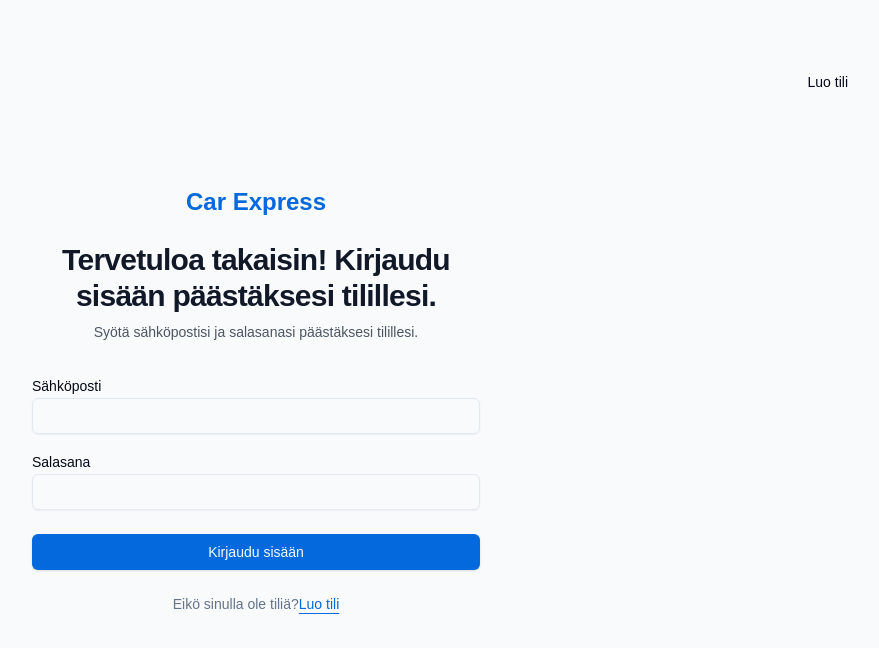
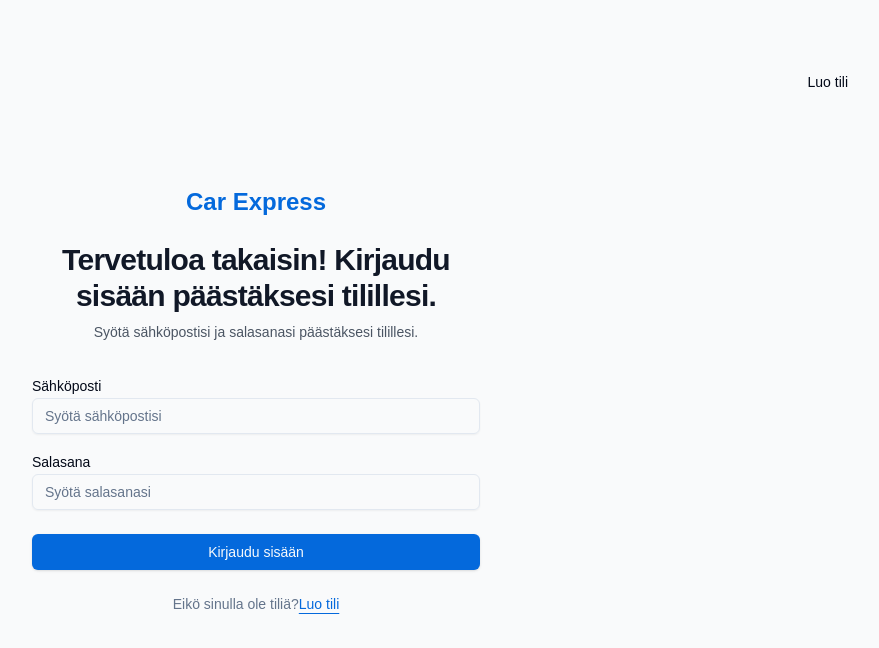
Before and after one commit to carexpress2025/web, a Next.js app: page /signin in a window 1280 px wide. Shown: the top 648 px of the page, without its empty margins (384-1263 px from the left). Built offline with nearby package versions, Linux system fonts and the light colour scheme.

Commit message:
Adicionando placeholder

```diff
--- a/src/app/(auth)/components/FormSignin.tsx
+++ b/src/app/(auth)/components/FormSignin.tsx
@@ -53,6 +53,7 @@ export default function FormSignin() {
             autoComplete="email"
             required
             className="w-full"
+            placeholder={t('pages.signin.placeholderEmail')}
             value={email}
             onChange={(e) => setEmail(e.target.value)}
           />
@@ -66,6 +67,7 @@ export default function FormSignin() {
             autoComplete="current-password"
             required
             className="w-full"
+            placeholder={t('pages.signin.placeholderPassword')}
             value={password}
             onChange={(e) => setPassword(e.target.value)}
           />
```
